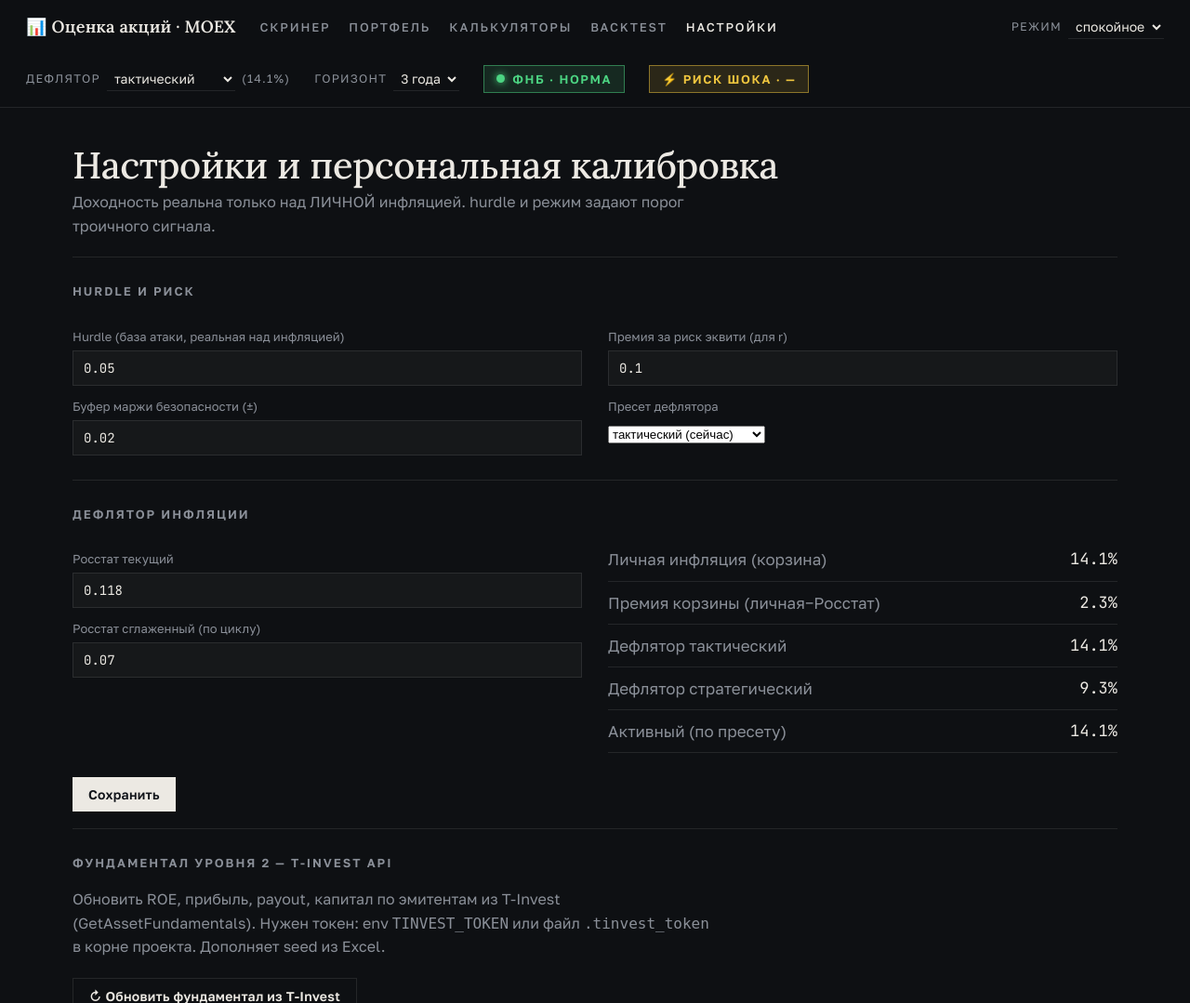
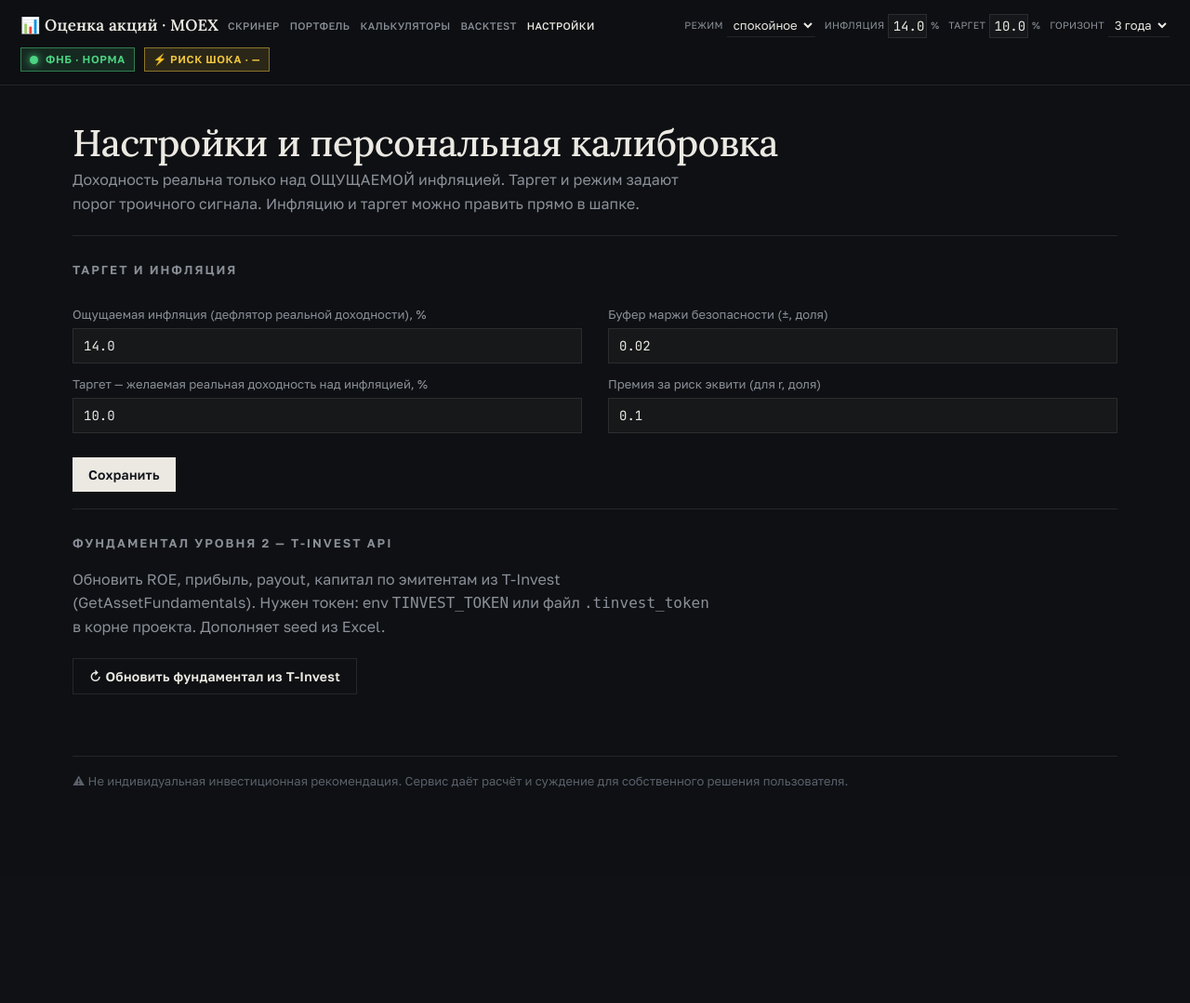
Before and after one commit to AlexDogaev/stock-valuation, a FastAPI app: page /settings in a window 1280 px wide. Shown: the top 1079 px of the page at 93% size. After the commit the page ends 848 px from the top, so only its background shows below. Run offline with FastAPI, Linux system fonts and the light colour scheme; data comes from the database, SQL or seed files in the repository; data that the repository does not hold is empty.

Commit message:
feat(settings): ощущаемая инфляция вместо пресетов дефлятора + таргет реальной доходности; хедер в одну строку
- инфляция: убраны тактический/стратегический пресеты, дефлятор = ощущаемая
  инфляция (felt_inflation, вводится вручную). engine.active_deflator_value
  возвращает её напрямую; build_deflator удалён (inflation.py остаётся для
  калькулятора «личная инфляция»).
- таргет: hurdle = желаемая реальная доходность над инфляцией, дефолт 0.10,
  редактируется в шапке и настройках (в % в полях, долей в БД).
- UI: в шапку добавлены поля Инфляция/Таргет вместо селекта дефлятора;
  плотная компоновка — всё (вкл. ФНБ и Риск ШОКА) в одну строку.
- settings.html: панель «Таргет и инфляция» вместо пресета/Росстата.
- БД: миграция user_settings.felt_inflation.

Co-Authored-By: Claude Opus 4.8 <noreply@anthropic.com>

```diff
--- a/app/data/db.py
+++ b/app/data/db.py
@@ -222,6 +222,7 @@ def init_db() -> None:
         _ensure_column(db, "market_data", "div_typical", "REAL")
         _ensure_column(db, "market_data", "div_spike", "INTEGER DEFAULT 0")
         _ensure_column(db, "user_settings", "forecast_years", "INTEGER DEFAULT 3")
+        _ensure_column(db, "user_settings", "felt_inflation", "REAL DEFAULT 0.14")  # ощущаемая инфляция (дефлятор)
         # для маркеров качества (§2-4 плана автономности)
         _ensure_column(db, "financials", "proven_roic_years", "INTEGER")  # экспертная ретроспектива
         _ensure_column(db, "financials", "needs_review", "INTEGER DEFAULT 0")  # авто-флаг пересмотра
--- a/app/web/static/app.css
+++ b/app/web/static/app.css
@@ -28,21 +28,23 @@ a:hover { color: var(--ink); }
 
 /* ── Шапка: хайрлайн, без коробки ── */
 header {
-  display: flex; align-items: center; gap: 26px; flex-wrap: wrap;
-  padding: 15px 28px; background: rgba(14,16,19,.82);
+  display: flex; align-items: center; gap: 10px; flex-wrap: wrap;
+  padding: 14px 22px; background: rgba(14,16,19,.82);
   backdrop-filter: saturate(140%) blur(10px);
   border-bottom: 1px solid var(--hair); position: sticky; top: 0; z-index: 10;
 }
-header .brand { font-family: var(--font-display); font-weight: 600; font-size: 18px; letter-spacing: .01em; }
-header nav { display: flex; gap: 20px; }
-header nav a { color: var(--muted); font-weight: 500; font-size: 13px; letter-spacing: .14em; text-transform: uppercase; }
+header .brand { font-family: var(--font-display); font-weight: 600; font-size: 17px; letter-spacing: .01em; white-space: nowrap; }
+header nav { display: flex; gap: 11px; }
+header nav a { color: var(--muted); font-weight: 500; font-size: 11px; letter-spacing: .03em; text-transform: uppercase; white-space: nowrap; }
 header nav a.active, header nav a:hover { color: var(--ink); }
-header .spacer { flex: 1; }
-header .ctl { display: flex; align-items: center; gap: 7px; font-size: 12.5px; letter-spacing: .1em; text-transform: uppercase; color: var(--muted); }
+header .spacer { flex: 1; min-width: 0; }
+header .ctl { display: flex; align-items: center; gap: 4px; font-size: 10.5px; letter-spacing: .02em; text-transform: uppercase; color: var(--muted); white-space: nowrap; }
 header select, header input {
   background: transparent; color: var(--ink); border: 0; border-bottom: 1px solid var(--hair);
-  border-radius: 0; padding: 3px 4px; font-size: 14px; font-family: var(--font-sans);
+  border-radius: 0; padding: 3px 3px; font-size: 13px; font-family: var(--font-sans);
 }
+header input.num { width: 3em; padding: 3px 2px; text-align: right; font-family: var(--mono); }
+header input.num::-webkit-outer-spin-button, header input.num::-webkit-inner-spin-button { -webkit-appearance: none; margin: 0; }
 header select:focus, header input:focus { outline: 0; border-bottom-color: var(--ink); }
 
 main { padding: 40px 28px 80px; max-width: 1180px; margin: 0 auto; }
@@ -108,8 +110,8 @@ small.note { color: var(--muted); }
 .nwf { position: relative; display: flex; align-items: center; }
 .nwf-btn {
   display: inline-flex; align-items: center; gap: 8px; background: none;
-  border: 1px solid var(--hair); border-radius: 0; padding: 6px 13px; cursor: pointer;
-  font-family: var(--font-sans); font-size: 13px; font-weight: 700; letter-spacing: .12em;
+  border: 1px solid var(--hair); border-radius: 0; padding: 5px 9px; cursor: pointer;
+  font-family: var(--font-sans); font-size: 11.5px; font-weight: 700; letter-spacing: .05em;
   text-transform: uppercase; color: var(--ink); transition: filter .15s;
 }
 .nwf-btn:hover { filter: brightness(1.12); }
--- a/app/web/static/app.js
+++ b/app/web/static/app.js
@@ -116,25 +116,29 @@ async function initHeaderControls() {
     if (a.getAttribute("href") === location.pathname) a.classList.add("active");
   });
   const regimeSel = document.getElementById("g-regime");
-  const deflSel = document.getElementById("g-deflator");
+  const feltInp = document.getElementById("g-felt");
+  const targetInp = document.getElementById("g-target");
   const horizonSel = document.getElementById("g-horizon");
   if (!regimeSel) return;
   try {
     const s = await getJSON("/settings");
     regimeSel.value = s.regime;
-    deflSel.value = s.deflator_preset;
+    if (feltInp) feltInp.value = (s.felt_inflation * 100).toFixed(1);
+    if (targetInp) targetInp.value = (s.hurdle * 100).toFixed(1);
     if (horizonSel) horizonSel.value = String(s.forecast_years);
-    const lbl = document.getElementById("g-deflator-val");
-    if (lbl) lbl.textContent = "(" + pct(s.deflator_active) + ")";
   } catch (e) { console.warn(e); }
   regimeSel.addEventListener("change", async () => {
     await sendJSON("/settings", "PUT", { regime: regimeSel.value });
     location.reload();
   });
-  deflSel.addEventListener("change", async () => {
-    await sendJSON("/settings", "PUT", { deflator_preset: deflSel.value });
+  const saveNum = async (inp, key) => {           // поле в %, в настройки — долей
+    const v = parseFloat(inp.value);
+    if (isNaN(v)) return;
+    await sendJSON("/settings", "PUT", { [key]: v / 100 });
     location.reload();
-  });
+  };
+  if (feltInp) feltInp.addEventListener("change", () => saveNum(feltInp, "felt_inflation"));
+  if (targetInp) targetInp.addEventListener("change", () => saveNum(targetInp, "hurdle"));
   if (horizonSel) horizonSel.addEventListener("change", async () => {
     await sendJSON("/settings", "PUT", { forecast_years: parseInt(horizonSel.value) });
     location.reload();
--- a/app/web/templates/base.html
+++ b/app/web/templates/base.html
@@ -7,8 +7,8 @@
   <link rel="preconnect" href="https://fonts.googleapis.com">
   <link rel="preconnect" href="https://fonts.gstatic.com" crossorigin>
   <link href="https://fonts.googleapis.com/css2?family=Golos+Text:wght@400;500;600&family=JetBrains+Mono:wght@400;500&family=Lora:wght@500;600&display=swap" rel="stylesheet">
-  <link rel="stylesheet" href="/static/app.css?v=20260617-min9">
-  <script src="/static/app.js?v=20260617-min9"></script>
+  <link rel="stylesheet" href="/static/app.css?v=20260618-infl1">
+  <script src="/static/app.js?v=20260618-infl1"></script>
   {% block head %}{% endblock %}
 </head>
 <body>
@@ -28,12 +28,11 @@
         <option value="ШОК">ШОК</option>
       </select>
     </span>
-    <span class="ctl">Дефлятор
-      <select id="g-deflator">
-        <option value="тактический">тактический</option>
-        <option value="стратегический">стратегический</option>
-      </select>
-      <span id="g-deflator-val" class="muted"></span>
+    <span class="ctl">Инфляция
+      <input type="number" id="g-felt" class="num" step="0.1" inputmode="decimal" title="Ощущаемая инфляция (вводится вручную) — дефлятор реальной доходности">%
+    </span>
+    <span class="ctl">Таргет
+      <input type="number" id="g-target" class="num" step="0.5" inputmode="decimal" title="Желаемая реальная доходность над ощущаемой инфляцией">%
     </span>
     <span class="ctl">Горизонт
       <select id="g-horizon">
--- a/app/web/templates/settings.html
+++ b/app/web/templates/settings.html
@@ -1,27 +1,18 @@
 {% extends "base.html" %}
 {% block content %}
 <h1>Настройки и персональная калибровка</h1>
-<p class="sub">Доходность реальна только над ЛИЧНОЙ инфляцией. hurdle и режим задают порог троичного сигнала.</p>
+<p class="sub">Доходность реальна только над ОЩУЩАЕМОЙ инфляцией. Таргет и режим задают порог троичного сигнала.
+  Инфляцию и таргет можно править прямо в шапке.</p>
 
-<div class="panel"><h2>Hurdle и риск</h2><div class="grid">
+<div class="panel"><h2>Таргет и инфляция</h2><div class="grid">
   <div>
-    <label>Hurdle (база атаки, реальная над инфляцией)</label><input type="number" step="0.005" id="hurdle">
-    <label>Буфер маржи безопасности (±)</label><input type="number" step="0.005" id="buffer">
+    <label>Ощущаемая инфляция (дефлятор реальной доходности), %</label><input type="number" step="0.1" id="felt_inflation">
+    <label>Таргет — желаемая реальная доходность над инфляцией, %</label><input type="number" step="0.5" id="hurdle">
   </div>
   <div>
-    <label>Премия за риск эквити (для r)</label><input type="number" step="0.01" id="risk_premium">
-    <label>Пресет дефлятора</label>
-    <select id="deflator_preset"><option value="тактический">тактический (сейчас)</option>
-      <option value="стратегический">стратегический (20 лет)</option></select>
+    <label>Буфер маржи безопасности (±, доля)</label><input type="number" step="0.005" id="buffer">
+    <label>Премия за риск эквити (для r, доля)</label><input type="number" step="0.01" id="risk_premium">
   </div>
-</div></div>
-
-<div class="panel"><h2>Дефлятор инфляции</h2><div class="grid">
-  <div>
-    <label>Росстат текущий</label><input type="number" step="0.001" id="rosstat_current">
-    <label>Росстат сглаженный (по циклу)</label><input type="number" step="0.001" id="rosstat_smoothed">
-  </div>
-  <div id="defl-out"></div>
 </div></div>
 
 <button id="save">Сохранить</button> <span id="saved" class="muted" style="margin-left:10px"></span>
@@ -36,23 +27,17 @@
 {% endblock %}
 {% block scripts %}
 <script>
-const F = ["hurdle","buffer","risk_premium","deflator_preset","rosstat_current","rosstat_smoothed"];
+const PCT = ["felt_inflation", "hurdle"];   // хранятся долей, в полях — проценты
+const FRAC = ["buffer", "risk_premium"];
 async function load() {
   const s = await getJSON("/settings");
-  F.forEach(k => document.getElementById(k).value = s[k]);
-  document.getElementById("defl-out").innerHTML = `
-    <div class="kv"><span class="k">Личная инфляция (корзина)</span><span class="v">${pct(s.personal_inflation)}</span></div>
-    <div class="kv"><span class="k">Премия корзины (личная−Росстат)</span><span class="v">${pct(s.basket_premium)}</span></div>
-    <div class="kv"><span class="k">Дефлятор тактический</span><span class="v">${pct(s.deflator_tactical)}</span></div>
-    <div class="kv"><span class="k">Дефлятор стратегический</span><span class="v">${pct(s.deflator_strategic)}</span></div>
-    <div class="kv"><span class="k">Активный (по пресету)</span><span class="v">${pct(s.deflator_active)}</span></div>`;
+  PCT.forEach(k => document.getElementById(k).value = (s[k] * 100).toFixed(1));
+  FRAC.forEach(k => document.getElementById(k).value = s[k]);
 }
 document.getElementById("save").addEventListener("click", async () => {
   const body = {};
-  F.forEach(k => {
-    const el = document.getElementById(k);
-    body[k] = el.type === "number" ? parseFloat(el.value) : el.value;
-  });
+  PCT.forEach(k => { const v = parseFloat(document.getElementById(k).value); if (!isNaN(v)) body[k] = v / 100; });
+  FRAC.forEach(k => { const v = parseFloat(document.getElementById(k).value); if (!isNaN(v)) body[k] = v; });
   await sendJSON("/settings", "PUT", body);
   document.getElementById("saved").textContent = "Сохранено ✓ (скринер пересчитается)";
   load();
```
Also changed, not shown: app/config.py (+5 -4 lines), app/core/engine.py (+8 -20 lines), app/web/api.py (+2 -9 lines).
